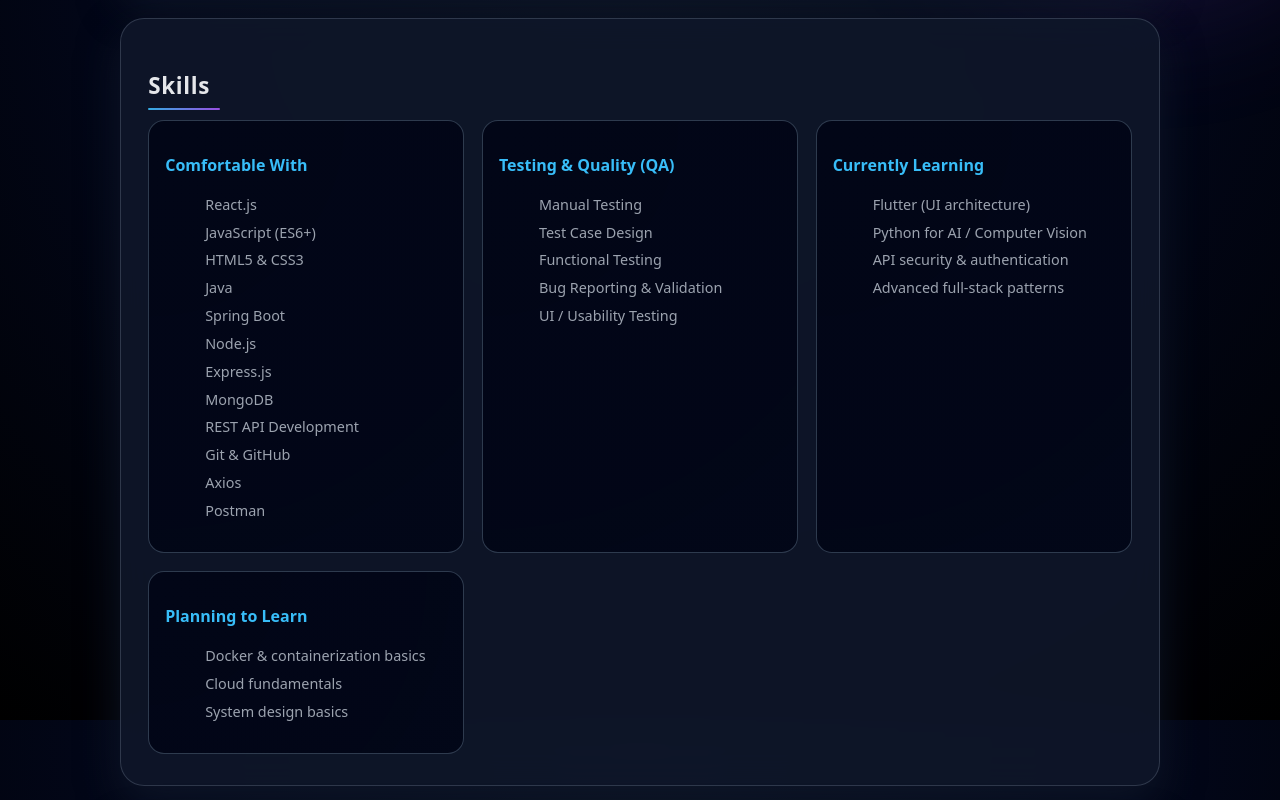
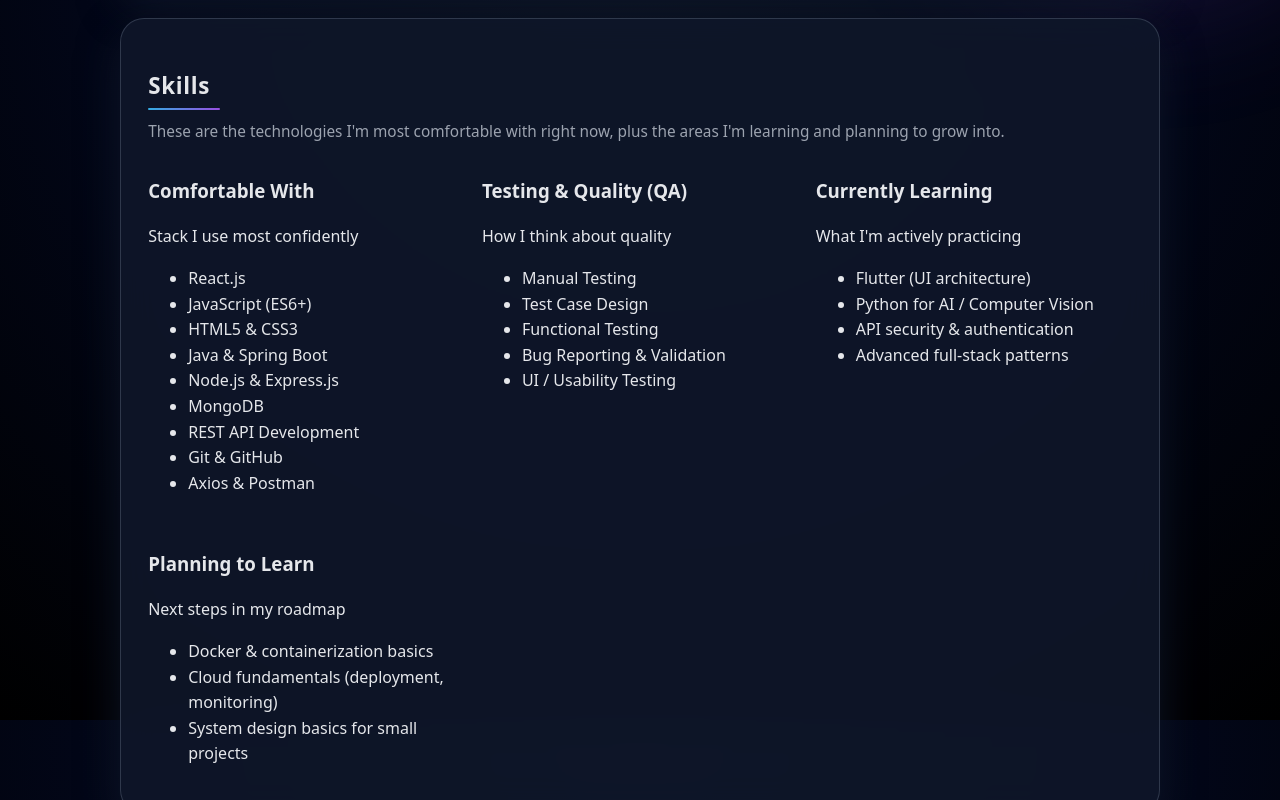
Before and after one commit to Nadun00/portfolio, a React (Vite) app: page / in a window 1280 px wide. Shown: the part 880-1680 px from the top of the page. Built offline with nearby package versions, Linux system fonts and the light colour scheme.

Commit message:
change skill card

```diff
--- a/src/App.jsx
+++ b/src/App.jsx
@@ -330,28 +330,45 @@
 >
   <div className="section-inner">
     <h2 className="section-title">Skills</h2>
+    <p className="section-text">
+      These are the technologies I&apos;m most comfortable with right now, plus
+      the areas I&apos;m learning and planning to grow into.
+    </p>
 
     <div className="skills-layout">
-      <div className="skill-column">
+      {/* Comfortable With */}
+      <motion.div
+        className="skill-card primary"
+        whileHover={{ y: -8, scale: 1.02 }}
+        transition={{ type: "spring", stiffness: 220, damping: 18 }}
+      >
+        <div className="skill-card-header">
           <h3>Comfortable With</h3>
+          <p className="skill-hint">Stack I use most confidently</p>
+        </div>
         <ul>
           <li>React.js</li>
           <li>JavaScript (ES6+)</li>
           <li>HTML5 &amp; CSS3</li>
-          <li>Java</li>
-          <li>Spring Boot</li>
-          <li>Node.js</li>
-          <li>Express.js</li>
+          <li>Java &amp; Spring Boot</li>
+          <li>Node.js &amp; Express.js</li>
           <li>MongoDB</li>
           <li>REST API Development</li>
           <li>Git &amp; GitHub</li>
-          <li>Axios</li>
-          <li>Postman</li>
+          <li>Axios &amp; Postman</li>
         </ul>
+      </motion.div>
+
+      {/* Testing & QA */}
+      <motion.div
+        className="skill-card"
+        whileHover={{ y: -8, scale: 1.02 }}
+        transition={{ type: "spring", stiffness: 220, damping: 18 }}
+      >
+        <div className="skill-card-header">
+          <h3>Testing &amp; Quality (QA)</h3>
+          <p className="skill-hint">How I think about quality</p>
         </div>
-
-      <div className="skill-column">
-        <h3>Testing &amp; Quality (QA)</h3>
         <ul>
           <li>Manual Testing</li>
           <li>Test Case Design</li>
@@ -359,29 +376,46 @@
           <li>Bug Reporting &amp; Validation</li>
           <li>UI / Usability Testing</li>
         </ul>
+      </motion.div>
+
+      {/* Currently Learning */}
+      <motion.div
+        className="skill-card"
+        whileHover={{ y: -8, scale: 1.02 }}
+        transition={{ type: "spring", stiffness: 220, damping: 18 }}
+      >
+        <div className="skill-card-header">
+          <h3>Currently Learning</h3>
+          <p className="skill-hint">What I&apos;m actively practicing</p>
         </div>
-
-      <div className="skill-column">
-        <h3>Currently Learning</h3>
         <ul>
           <li>Flutter (UI architecture)</li>
           <li>Python for AI / Computer Vision</li>
           <li>API security &amp; authentication</li>
           <li>Advanced full-stack patterns</li>
         </ul>
+      </motion.div>
+
+      {/* Planning to Learn */}
+      <motion.div
+        className="skill-card wide"
+        whileHover={{ y: -8, scale: 1.01 }}
+        transition={{ type: "spring", stiffness: 220, damping: 18 }}
+      >
+        <div className="skill-card-header">
+          <h3>Planning to Learn</h3>
+          <p className="skill-hint">Next steps in my roadmap</p>
         </div>
-
-      <div className="skill-column">
-        <h3>Planning to Learn</h3>
         <ul>
           <li>Docker &amp; containerization basics</li>
-          <li>Cloud fundamentals</li>
-          <li>System design basics</li>
+          <li>Cloud fundamentals (deployment, monitoring)</li>
+          <li>System design basics for small projects</li>
         </ul>
-      </div>
+      </motion.div>
     </div>
   </div>
 </motion.section>
+
 
           {/* PROJECTS */}
           <motion.section
@@ -487,7 +521,14 @@
     </ul>
 
     {/* New contact form */}
-    <motion.form className="contact-form" onSubmit={sendEmail}>
+    <motion.form
+  className="contact-form"
+  onSubmit={sendEmail}
+  initial={{ opacity: 0, y: 20 }}
+  whileInView={{ opacity: 1, y: 0 }}
+  transition={{ duration: 0.5, ease: "easeOut" }}
+  viewport={{ once: true }}
+>
   <div className="form-row">
     <input
       type="text"
@@ -527,8 +568,8 @@
       Something went wrong. Please try again.
     </p>
   )}
+</motion.form>
 
-    </motion.form>
   </div>
 </motion.section>
 
```
Lines whose indentation alone changed are shown as unchanged.
